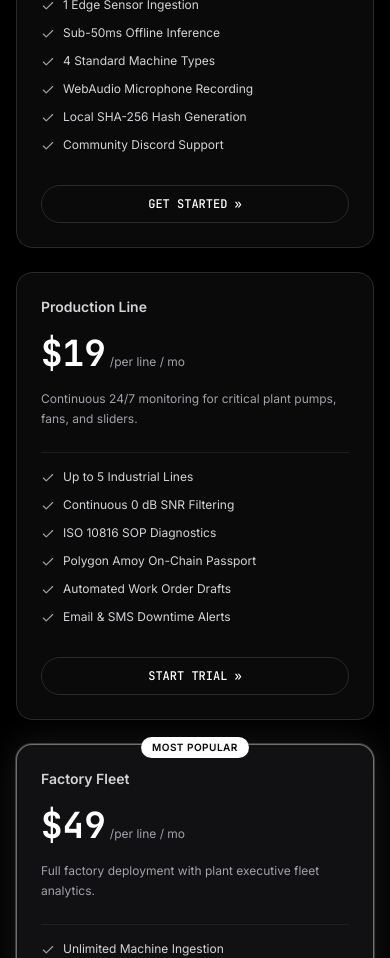
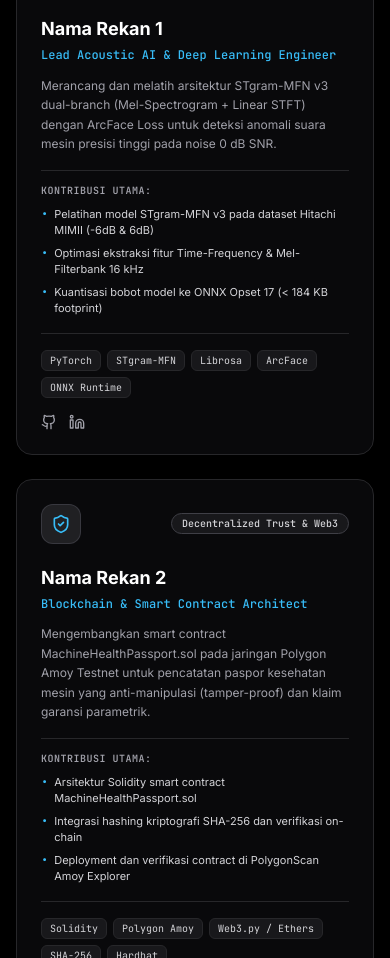
Before and after one commit to bvmhdd/EchoFactory-COMPFEST, a Next.js app: page / in a window 390 px wide. Shown: the part 9420-10378 px from the top of the page. Built offline with nearby package versions, Linux system fonts and the light colour scheme.

Commit message:
feat: replace PricingSection with TeamSection for COMPFEST 18 builder showcase

```diff
--- a/src/app/page.tsx
+++ b/src/app/page.tsx
@@ -5,7 +5,7 @@ import { LivePreview } from "@/components/landing/live-preview";
 import { PersonaBento } from "@/components/landing/persona-bento";
 import { MachineShowcase } from "@/components/landing/machine-showcase";
 import { BlockchainPassport } from "@/components/landing/blockchain-passport";
-import { PricingSection } from "@/components/landing/pricing-section";
+import { TeamSection } from "@/components/landing/team-section";
 import { Testimonials } from "@/components/landing/testimonials";
 import { CtaSection } from "@/components/landing/cta-section";
 import { Footer } from "@/components/landing/footer";
@@ -21,7 +21,7 @@ export default function LandingPage() {
           <PersonaBento />
           <MachineShowcase />
           <BlockchainPassport />
-          <PricingSection />
+          <TeamSection />
           <Testimonials />
           <CtaSection />
         </main>
--- a/src/components/landing/navbar.tsx
+++ b/src/components/landing/navbar.tsx
@@ -57,8 +57,8 @@ export function Navbar() {
           <a href="#blockchain" className="hover:text-white transition-colors">
             On-Chain Ledger
           </a>
-          <a href="#pricing" className="hover:text-white transition-colors">
-            Deployment
+          <a href="#team" className="hover:text-white transition-colors">
+            Our Team
           </a>
         </nav>
 
@@ -121,11 +121,11 @@ export function Navbar() {
             On-Chain Ledger
           </a>
           <a
-            href="#pricing"
+            href="#team"
             onClick={() => setMobileMenuOpen(false)}
             className="block text-sm text-zinc-300 hover:text-white"
           >
-            Deployment
+            Our Team
           </a>
           <div className="pt-2 border-t border-[#2A2A2E]/60 flex flex-col gap-3">
             <Link href="/dashboard" onClick={() => setMobileMenuOpen(false)}>
--- /dev/null
+++ b/src/components/landing/team-section.tsx
@@ -0,0 +1,196 @@
+"use client";
+
+import { Users, Cpu, ShieldCheck, Code2, Sparkles, Github, Linkedin, ExternalLink } from "lucide-react";
+import { Badge } from "@/components/ui/badge";
+
+export interface TeamMember {
+  name: string;
+  role: string;
+  division: string;
+  icon: typeof Cpu;
+  bio: string;
+  contributions: string[];
+  skills: string[];
+  github?: string;
+  linkedin?: string;
+}
+
+export const TEAM_MEMBERS: TeamMember[] = [
+  {
+    name: "Nama Rekan 1",
+    role: "Lead Acoustic AI & Deep Learning Engineer",
+    division: "Artificial Intelligence Core",
+    icon: Cpu,
+    bio: "Merancang dan melatih arsitektur STgram-MFN v3 dual-branch (Mel-Spectrogram + Linear STFT) dengan ArcFace Loss untuk deteksi anomali suara mesin presisi tinggi pada noise 0 dB SNR.",
+    contributions: [
+      "Pelatihan model STgram-MFN v3 pada dataset Hitachi MIMII (-6dB & 6dB)",
+      "Optimasi ekstraksi fitur Time-Frequency & Mel-Filterbank 16 kHz",
+      "Kuantisasi bobot model ke ONNX Opset 17 (< 184 KB footprint)",
+    ],
+    skills: ["PyTorch", "STgram-MFN", "Librosa", "ArcFace", "ONNX Runtime"],
+    github: "https://github.com",
+    linkedin: "https://linkedin.com",
+  },
+  {
+    name: "Nama Rekan 2",
+    role: "Blockchain & Smart Contract Architect",
+    division: "Decentralized Trust & Web3",
+    icon: ShieldCheck,
+    bio: "Mengembangkan smart contract MachineHealthPassport.sol pada jaringan Polygon Amoy Testnet untuk pencatatan paspor kesehatan mesin yang anti-manipulasi (tamper-proof) dan klaim garansi parametrik.",
+    contributions: [
+      "Arsitektur Solidity smart contract MachineHealthPassport.sol",
+      "Integrasi hashing kriptografi SHA-256 dan verifikasi on-chain",
+      "Deployment dan verifikasi contract di PolygonScan Amoy Explorer",
+    ],
+    skills: ["Solidity", "Polygon Amoy", "Web3.py / Ethers", "SHA-256", "Hardhat"],
+    github: "https://github.com",
+    linkedin: "https://linkedin.com",
+  },
+  {
+    name: "Nama Rekan 3",
+    role: "Full-Stack & Edge Systems Engineer",
+    division: "Unified Console & Architecture",
+    icon: Code2,
+    bio: "Membangun antarmuka Next.js 15 konsol industri 4 persona terintegrasi, pemrosesan audio WebAudio API real-time, serta backend inferensi terdistribusi di Hugging Face Spaces.",
+    contributions: [
+      "Pengembangan Unified 4-Persona Industrial Console (Next.js + Tailwind)",
+      "Streaming audio WebAudio API & visualisasi Mel-Spectrogram interaktif",
+      "Arsitektur backend Gradio API & integrasi REST inferensi sub-50ms",
+    ],
+    skills: ["Next.js 15", "TypeScript", "Tailwind CSS", "WebAudio API", "Gradio"],
+    github: "https://github.com",
+    linkedin: "https://linkedin.com",
+  },
+  {
+    name: "Nama Rekan 4 (Opsional)",
+    role: "Cognitive Diagnostic & IoT Domain Specialist",
+    division: "Manufacturing Intelligence",
+    icon: Sparkles,
+    bio: "Menyusun sistem diagnosis kognitif berbasis Gemini Flash Multimodal yang dipadukan dengan standardisasi vibrasi ISO 10816-3 untuk rekomendasi SOP mekanik dan estimasi sisa umur mesin (RUL).",
+    contributions: [
+      "Integrasi RAG SOP mekanik berdasarkan standar ISO 10816-3",
+      "Prompt engineering Gemini Flash untuk estimasi finansial downtime",
+      "Validasi domain industri manufaktur & kepatuhan Booklet COMPFEST 18",
+    ],
+    skills: ["Gemini Flash", "ISO 10816-3", "Prompt Engineering", "Predictive Maint.", "IoT"],
+    github: "https://github.com",
+    linkedin: "https://linkedin.com",
+  },
+];
+
+export function TeamSection() {
+  return (
+    <section id="team" className="py-24 md:py-32 px-4 sm:px-6 lg:px-8 max-w-7xl mx-auto border-t border-[#27272A]/60">
+      {/* Section Header */}
+      <div className="flex flex-col md:flex-row md:items-end justify-between mb-16 gap-6">
+        <div>
+          <div className="inline-flex items-center gap-2 px-3 py-1 rounded-full bg-sky-500/10 border border-sky-500/20 text-sky-400 text-xs font-mono mb-4">
+            <Users className="w-3.5 h-3.5" />
+            <span>COMPFEST 18 AI INNOVATION CHALLENGE</span>
+          </div>
+          <h2 className="text-3xl sm:text-4xl md:text-5xl font-bold tracking-tight text-white mb-3">
+            Tim Pengembang EchoFactory
+          </h2>
+          <p className="text-xl sm:text-2xl text-zinc-400 font-normal">
+            Kolaborasi lintas disiplin AI, Web3, Smart Manufacturing, dan Full-Stack Systems.
+          </p>
+        </div>
+        <p className="max-w-md text-sm text-zinc-400 leading-relaxed font-sans">
+          Dibangun khusus untuk menjawab tantangan efisiensi industri manufaktur modern dengan menggabungkan deteksi akustik frekuensi tinggi dan buku besar terdesentralisasi.
+        </p>
+      </div>
+
+      {/* Team Cards Grid */}
+      <div className="grid grid-cols-1 md:grid-cols-2 lg:grid-cols-4 gap-6">
+        {TEAM_MEMBERS.map((member, idx) => {
+          const IconComp = member.icon;
+          return (
+            <div
+              key={idx}
+              className="p-6 rounded-2xl bg-[#09090B] border border-[#27272A] hover:border-zinc-500 transition-all duration-300 flex flex-col justify-between shadow-xl group hover:shadow-2xl hover:bg-[#0E0E11]"
+            >
+              <div>
+                {/* Card Top: Icon & Division Badge */}
+                <div className="flex items-center justify-between mb-5">
+                  <div className="w-10 h-10 rounded-xl bg-zinc-800/80 border border-zinc-700/80 flex items-center justify-center text-sky-400 group-hover:bg-sky-500/15 group-hover:border-sky-500/30 transition-all">
+                    <IconComp className="w-5 h-5" />
+                  </div>
+                  <Badge variant="mono" className="text-[10px] font-mono border-zinc-700 bg-zinc-900 text-zinc-300">
+                    {member.division}
+                  </Badge>
+                </div>
+
+                {/* Name & Role */}
+                <h3 className="text-lg font-bold text-white mb-1 group-hover:text-sky-300 transition-colors">
+                  {member.name}
+                </h3>
+                <div className="text-xs font-mono font-medium text-sky-400 mb-3 leading-snug">
+                  {member.role}
+                </div>
+
+                {/* Bio */}
+                <p className="text-xs text-zinc-400 leading-relaxed mb-4 font-sans">
+                  {member.bio}
+                </p>
+
+                {/* Key Contributions */}
+                <div className="border-t border-[#27272A] pt-3 mb-4 space-y-2">
+                  <span className="text-[10px] font-mono uppercase tracking-wider text-zinc-400 block font-semibold">
+                    Kontribusi Utama:
+                  </span>
+                  <ul className="space-y-1.5 text-[11px] text-zinc-300 font-sans">
+                    {member.contributions.map((c, cIdx) => (
+                      <li key={cIdx} className="flex items-start gap-1.5">
+                        <span className="text-sky-400 font-mono text-xs">•</span>
+                        <span>{c}</span>
+                      </li>
+                    ))}
+                  </ul>
+                </div>
+              </div>
+
+              {/* Skills Tags & Social Links */}
+              <div className="border-t border-[#27272A] pt-4 space-y-3">
+                <div className="flex flex-wrap gap-1.5">
+                  {member.skills.map((skill, sIdx) => (
+                    <span
+                      key={sIdx}
+                      className="px-2 py-0.5 rounded-md bg-zinc-900 border border-zinc-800 text-[10px] font-mono text-zinc-300"
+                    >
+                      {skill}
+                    </span>
+                  ))}
+                </div>
+
+                <div className="flex items-center gap-3 pt-1 text-zinc-400">
+                  {member.github && (
+                    <a
+                      href={member.github}
+                      target="_blank"
+                      rel="noopener noreferrer"
+                      className="hover:text-white transition-colors"
+                      title="GitHub Profile"
+                    >
+                      <Github className="w-4 h-4" />
+                    </a>
+                  )}
+                  {member.linkedin && (
+                    <a
+                      href={member.linkedin}
+                      target="_blank"
+                      rel="noopener noreferrer"
+                      className="hover:text-sky-400 transition-colors"
+                      title="LinkedIn Profile"
+                    >
+                      <Linkedin className="w-4 h-4" />
+                    </a>
+                  )}
+                </div>
+              </div>
+            </div>
+          );
+        })}
+      </div>
+    </section>
+  );
+}
```
